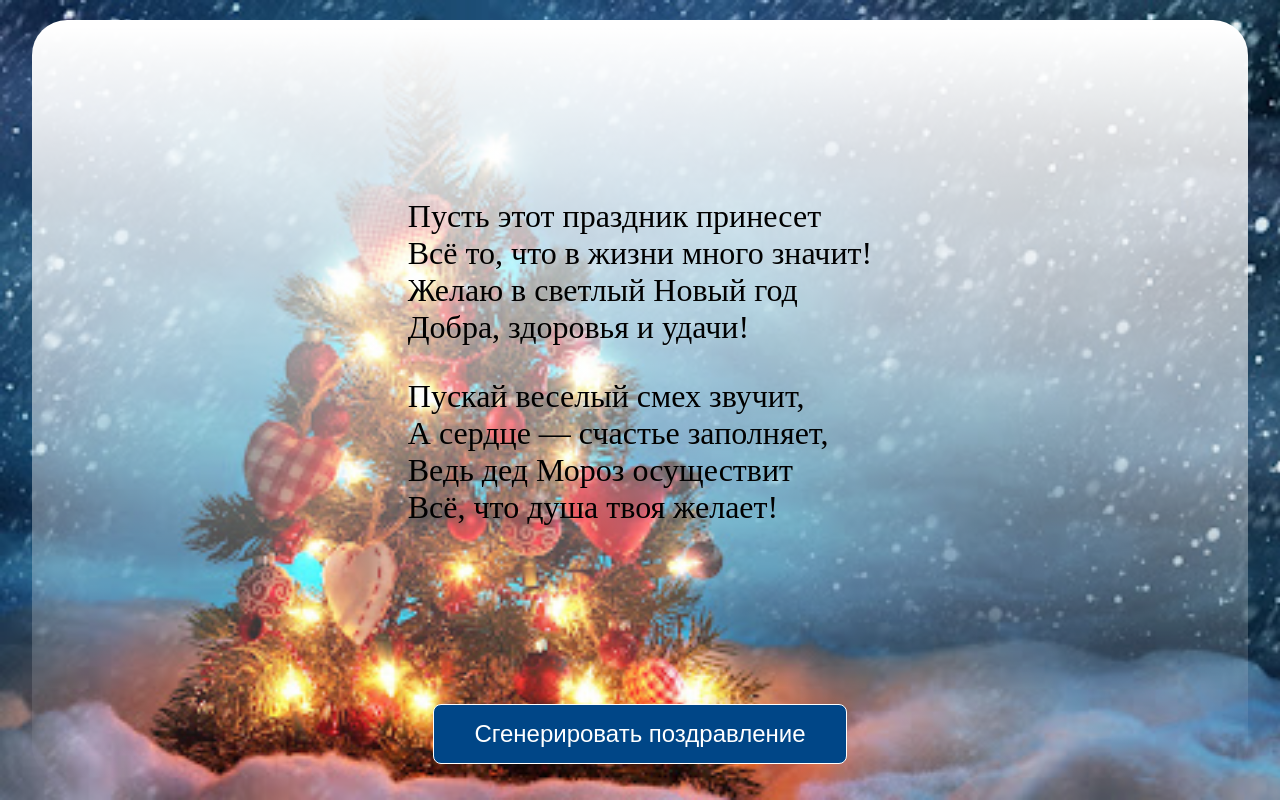
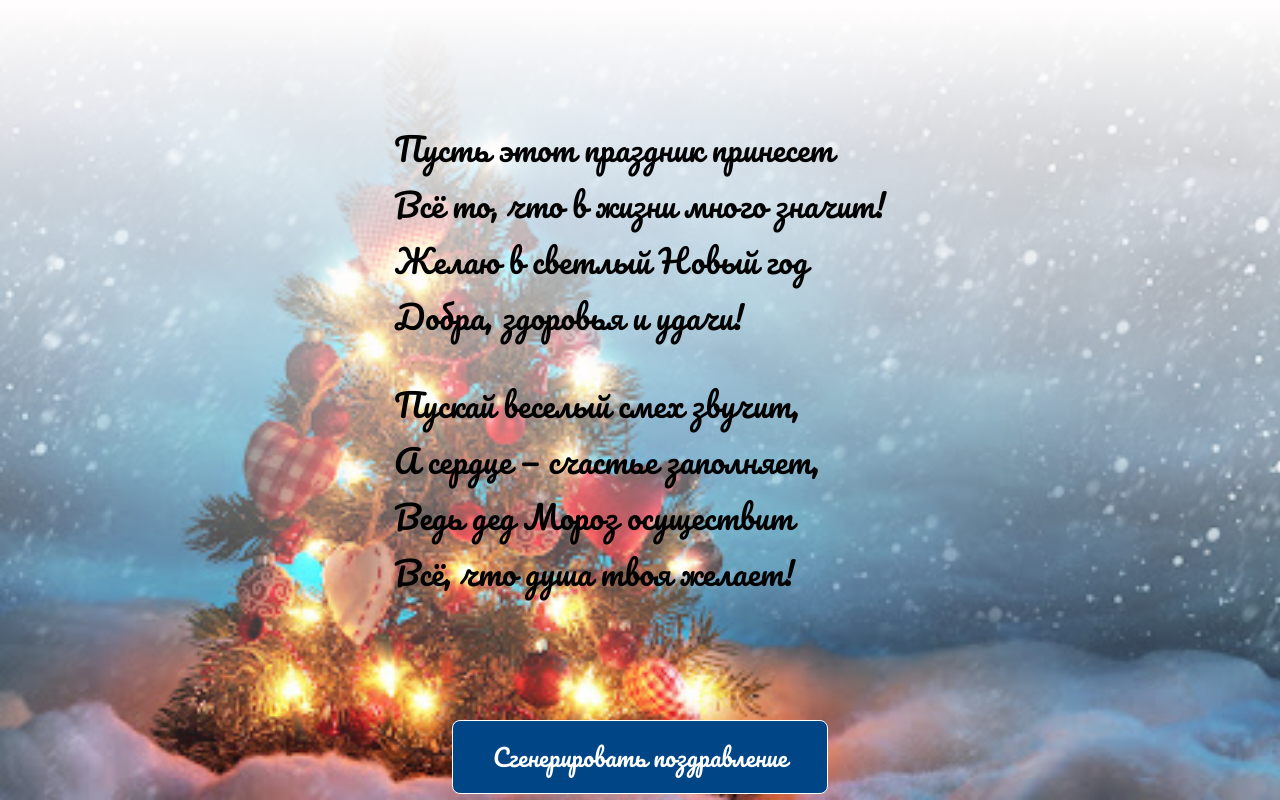
Before and after one commit to L1nar/new-year-js, a plain HTML site: page index.html in a window 1280 px wide. Drawn offline with Linux system fonts and the light colour scheme.

Commit message:
Add files via upload

```diff
--- a/index.html
+++ b/index.html
@@ -1,11 +1,16 @@
 <!DOCTYPE html>
 <html lang="en">
+
 <head>
     <meta charset="UTF-8">
     <meta name="viewport" content="width=device-width, initial-scale=1.0">
     <title>New Year</title>
+    <link rel="preconnect" href="https://fonts.googleapis.com">
+    <link rel="preconnect" href="https://fonts.gstatic.com" crossorigin>
+    <link href="https://fonts.googleapis.com/css2?family=Pacifico&display=swap" rel="stylesheet">
     <link rel="stylesheet" href="style.css">
 </head>
+
 <body>
     <div class="wrapper">
         <div class="content">
@@ -33,4 +38,5 @@
 
     <script src="script.js"></script>
 </body>
+
 </html>
--- a/style.css
+++ b/style.css
@@ -2,8 +2,10 @@
     box-sizing: border-box;
 }
 
-html,body {
+html,
+body {
     height: 100%;
+    font-family: 'Pacifico', cursive;
 }
 
 body {
@@ -21,10 +23,9 @@ body {
 }
 
 .content {
-    height: 95%;
-    width: 95%;
-    background: linear-gradient(180deg, #fff 1%, rgba(255, 255, 255, 0) 100%);
-    border-radius: 35px;
+    height: 100%;
+    width: 100%;
+    background: linear-gradient(180deg, #fffdfd 1%, rgba(255, 255, 255, 0) 100%);
 }
 
 .content__text {
@@ -48,9 +49,14 @@ body {
     color: white;
     font-size: 24px;
     transition: all 0.1;
+    font-family: 'Pacifico', cursive;
+}
+
+.btn:hover {
+    background-color: rgb(0, 97, 243);
+    transition: 0.4s;
 }
 
 .btn:active {
     transform: translate(2px, 2px);
-    background-color: red;
 }
```
Also changed, not shown: script.js (+5 -5 lines).
